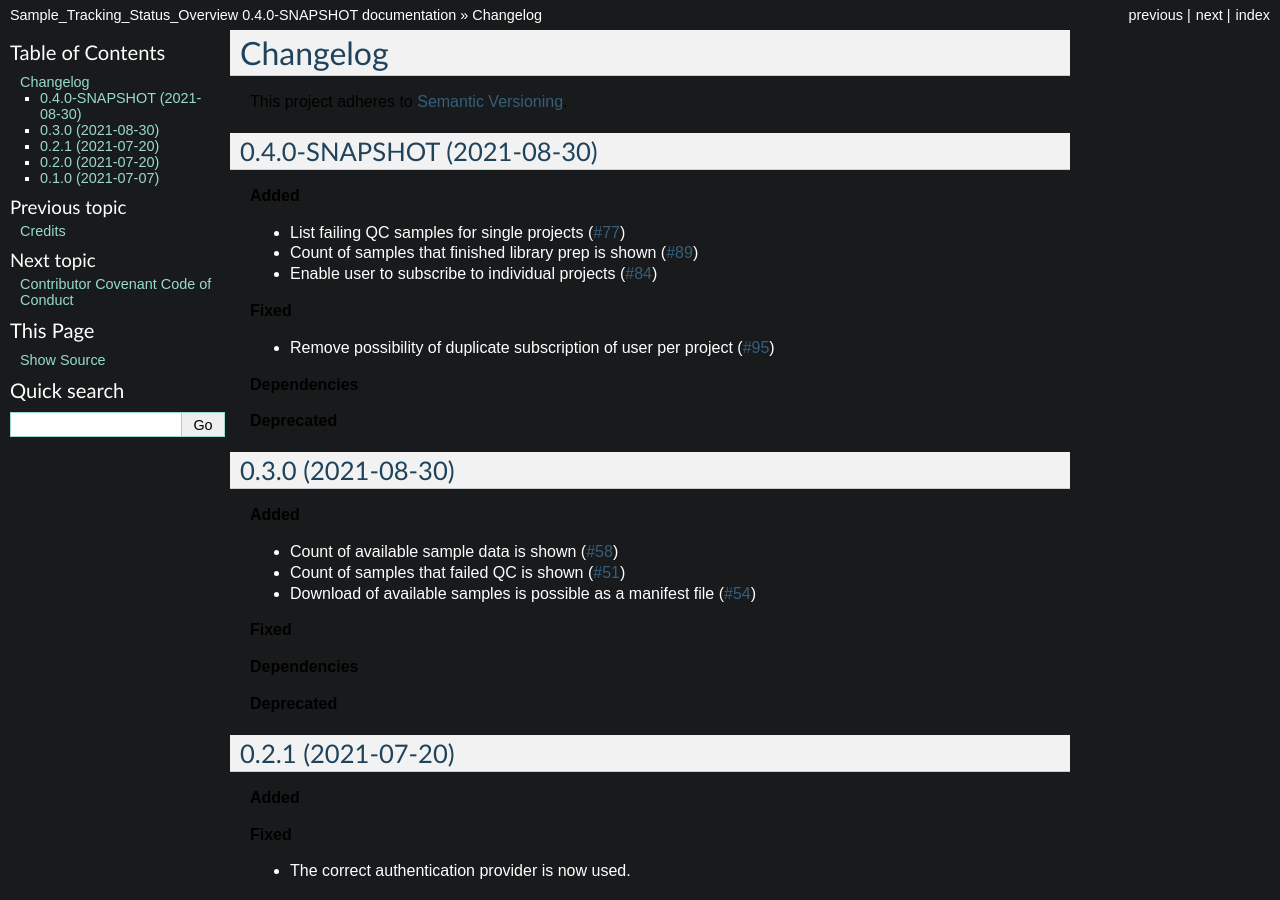
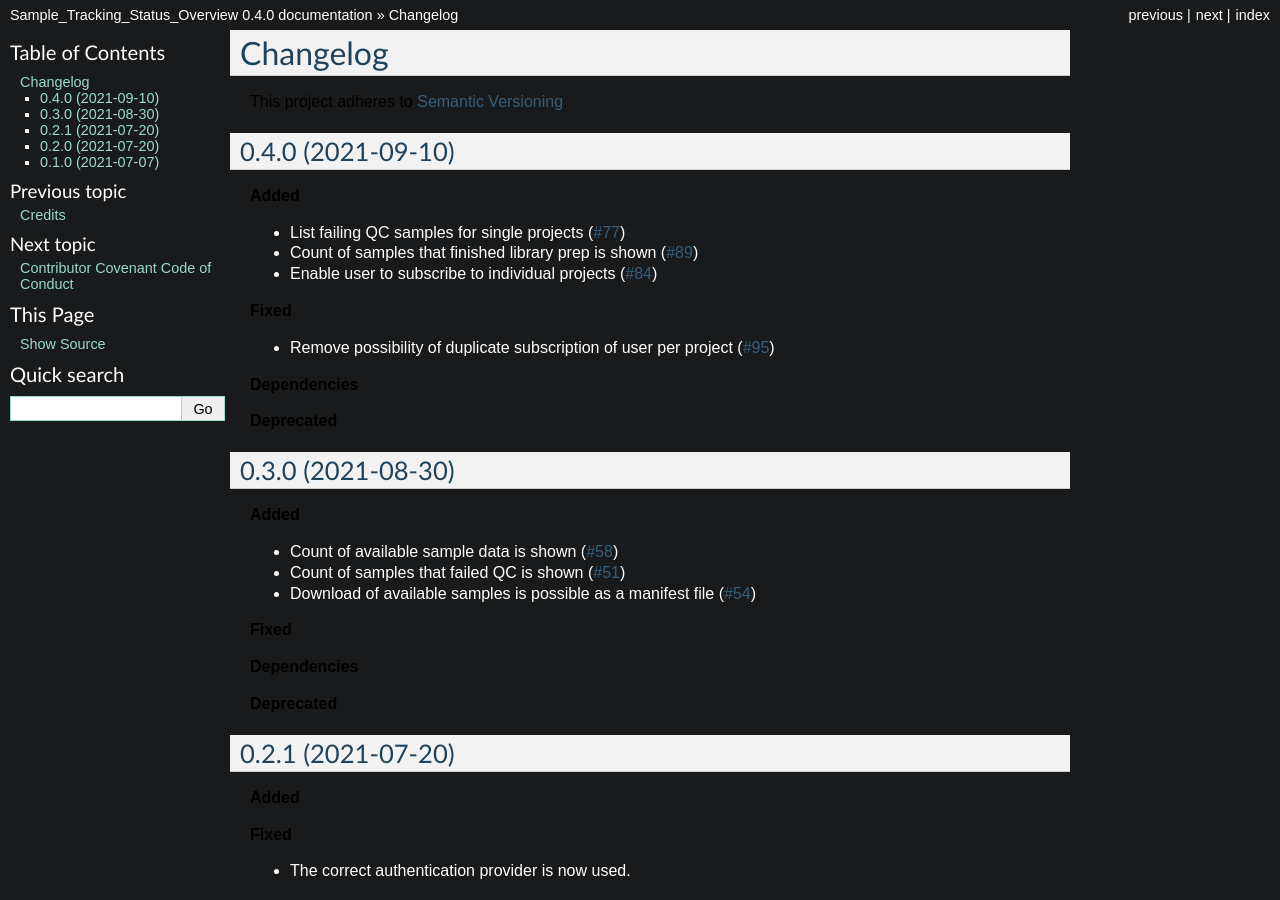
Before and after one commit to jenniferboedker/Sample_Tracking_Status_Overview, a Sphinx documentation site: the page built from docs/changelog.rst, in a window 1280 px wide and 900 px high. Built offline with Sphinx 7.4.7, drawn with Linux system fonts in a browser that asks for light colours; some of the changed text lies outside the part shown.

Commit message:
Bump version from 0.4.0-SNAPSHOT to 0.4.0

```diff
--- a/CHANGELOG.rst
+++ b/CHANGELOG.rst
@@ -5,8 +5,8 @@
 This project adheres to `Semantic Versioning <https://semver.org/>`_.
 
 
-0.4.0-SNAPSHOT (2021-08-30)
----------------------------
+0.4.0 (2021-09-10)
+------------------
 
 **Added**
 
--- a/docs/conf.py
+++ b/docs/conf.py
@@ -55,9 +55,9 @@
 # the built documents.
 #
 # The short X.Y version.
-version = '0.4.0-SNAPSHOT'
+version = '0.4.0'
 # The full version, including alpha/beta/rc tags.
-release = '0.4.0-SNAPSHOT'
+release = '0.4.0'
 
 # The language for content autogenerated by Sphinx. Refer to documentation
 # for a list of supported languages.
--- a/pom.xml
+++ b/pom.xml
@@ -10,7 +10,7 @@
   </modules>
   <artifactId>sample-tracking-status-overview</artifactId>
   <groupId>life.qbic</groupId>
-  <version>0.4.0-SNAPSHOT</version> <!-- <<QUBE_FORCE_BUMP>> -->
+  <version>0.4.0</version> <!-- <<QUBE_FORCE_BUMP>> -->
   <name>Sample Tracking Status Overview</name>
   <url>http://github.com/qbicsoftware/sample-tracking-status-overview</url>
   <description>Gives a visual overview of sample statuses</description>
--- a/qube.cfg
+++ b/qube.cfg
@@ -1,5 +1,5 @@
 [bumpversion]
-current_version = 0.4.0-SNAPSHOT
+current_version = 0.4.0
 
 [bumpversion_files_whitelisted]
 dot_qube = .qube.yml
```
Also changed, not shown: .qube.yml.
